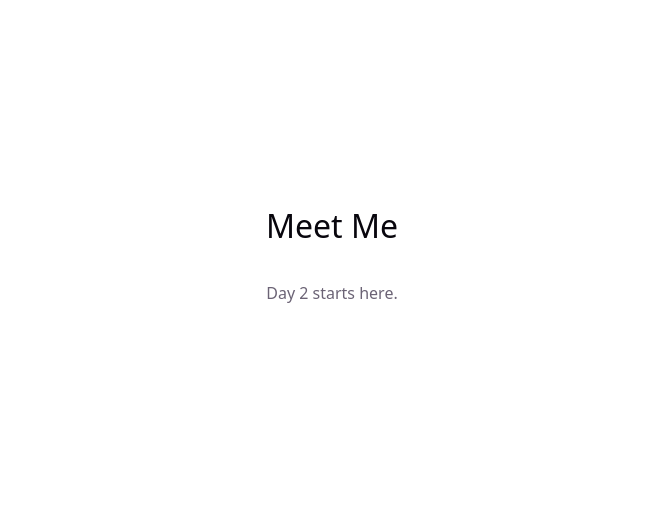
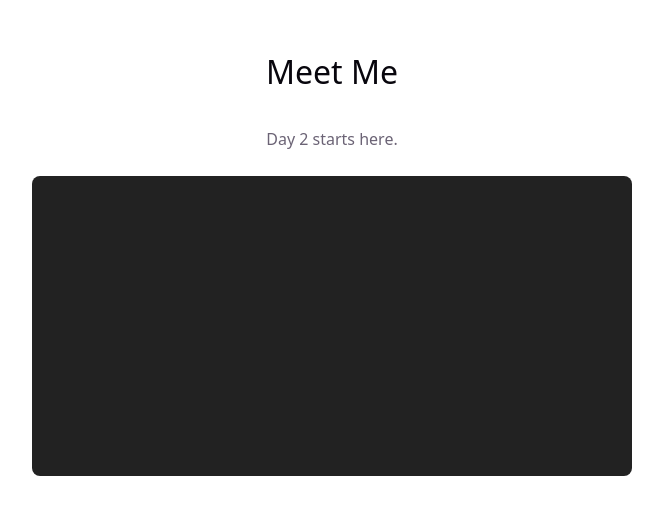
Before and after one commit to BekmurodGofurov/meet-me, a React (Vite) app in the folder client/: page / in a window 1280 px wide. Shown: the part 143-658 px from the top of the page, without its empty margins (308-971 px from the left). Built offline with nearby package versions, Linux system fonts and the light colour scheme; no server answers.

Commit message:
feat: add VideoTile with getUserMedia camera/mic preview

```diff
--- a/client/src/App.jsx
+++ b/client/src/App.jsx
@@ -1,10 +1,12 @@
 import './App.scss'
+import VideoTile from './VideoTile'
 
 function App() {
   return (
     <div className="app">
       <h1>Meet Me</h1>
       <p>Day 2 starts here.</p>
+      <VideoTile />
     </div>
   )
 }
--- /dev/null
+++ b/client/src/VideoTile.jsx
@@ -0,0 +1,46 @@
+import { useEffect, useRef } from 'react';
+
+export default function VideoTile() {
+  // 1. Reference to the actual <video> DOM element
+  const videoRef = useRef(null);
+
+  // 2. Call getUserMedia once when the component first renders
+  useEffect(() => {
+    let currentStream = null;
+
+    const startMedia = async () => {
+      try {
+        // 3. Request camera/mic and assign to srcObject
+        const stream = await navigator.mediaDevices.getUserMedia({ video: true, audio: true });
+        currentStream = stream;
+
+        if (videoRef.current) {
+          videoRef.current.srcObject = stream;
+        }
+      } catch (err) {
+        // 5. Handle the rejection case
+        console.error("Failed to get local media. Did you deny permissions?", err);
+      }
+    };
+
+    startMedia();
+
+    // 6. Clean up when the component unmounts
+    return () => {
+      if (currentStream) {
+        currentStream.getTracks().forEach(track => track.stop());
+      }
+    };
+  }, []); // Empty dependency array ensures this runs once on mount
+
+  return (
+    // 4. The <video> tag with the three required attributes
+    <video
+      ref={videoRef}
+      autoPlay
+      muted
+      playsInline
+      style={{ width: '100%', maxWidth: '600px', backgroundColor: '#222', borderRadius: '8px' }}
+    />
+  );
+}
```
